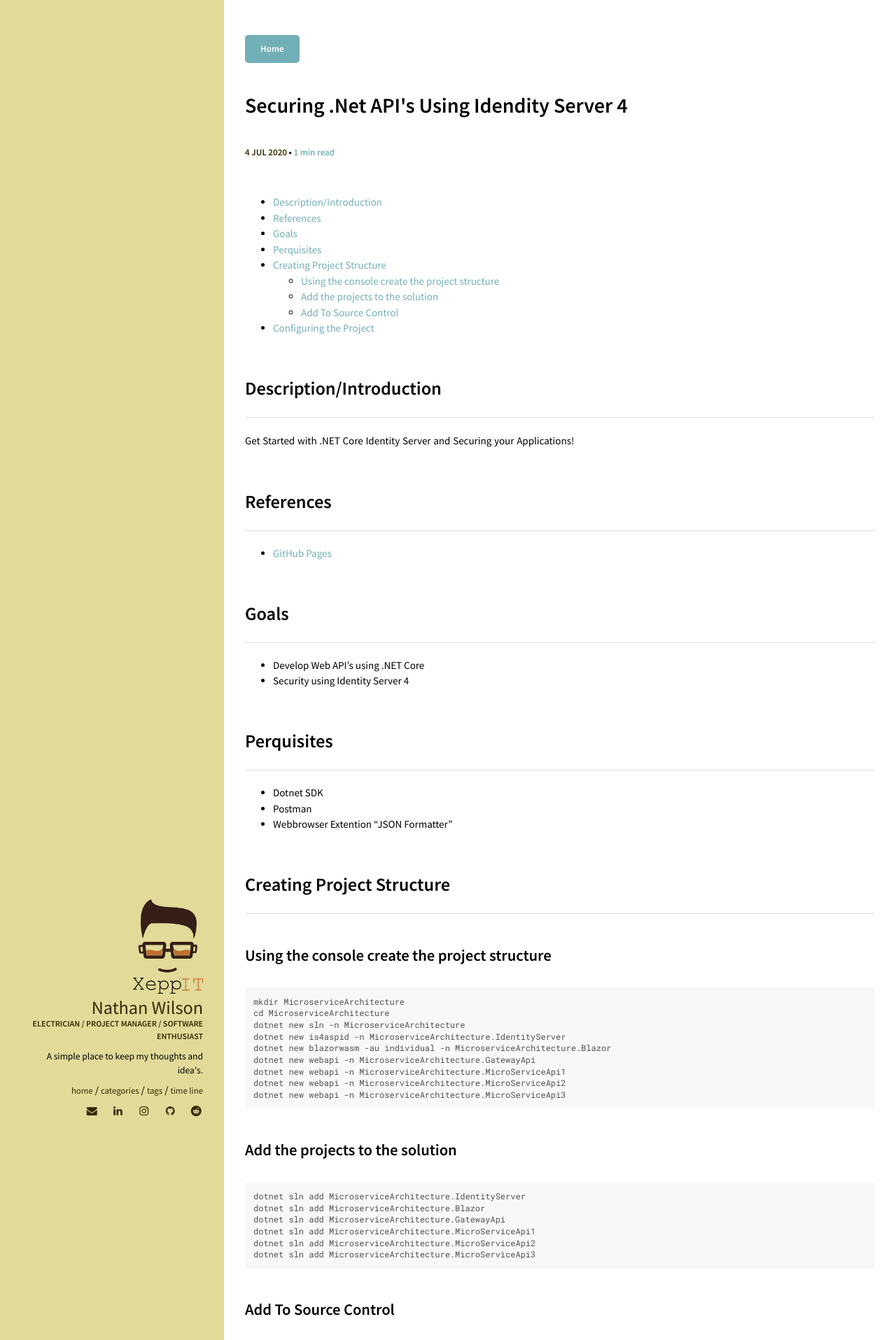
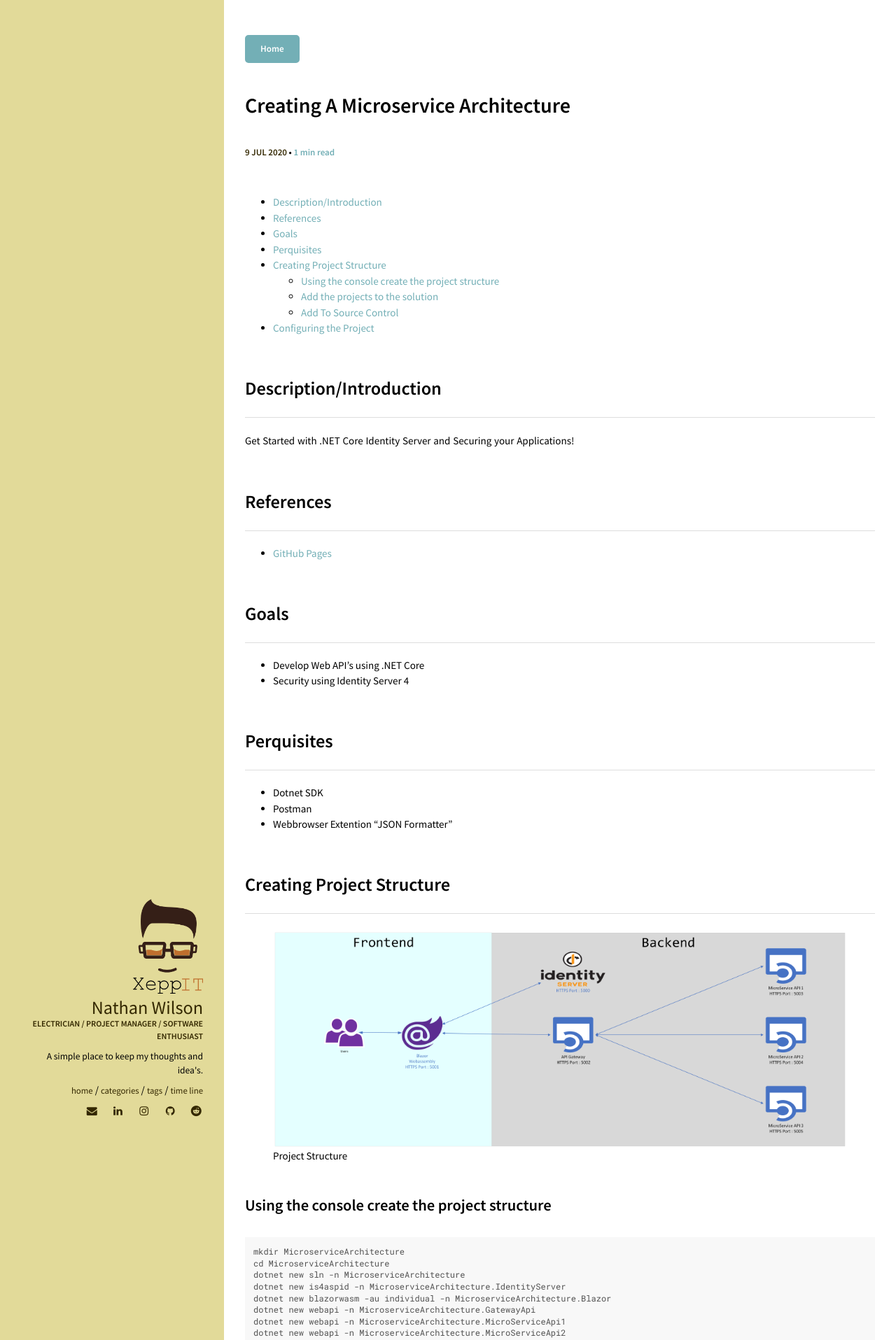
Before and after one commit to Xeppit/XeppIT.GitHub.io, a Jekyll site: the page built from _posts/2020-07-11-Creating-A-Microservice-Architecture.markdown, in a window 1280 px wide. Shown: the top 1915 px of the page at 70% size. Built offline with Jekyll 4.4.1, drawn with Linux system fonts in a browser that asks for light colours.

Commit message:
updated post

````diff
--- a/_posts/2020-07-11-Creating-A-Microservice-Architecture.markdown
+++ b/_posts/2020-07-11-Creating-A-Microservice-Architecture.markdown
@@ -1,8 +1,8 @@
 ---
 layout: post
-post_identifier: 2020-07-03-Identity-Server-4-Course
-title:  "Securing .Net API's Using Idendity Server 4"
-date:   2020-07-04 16:02:24 +0100
+post_identifier: 2020-07-11-Creating-A-Microservice-Architecture
+title:  "Creating A Microservice Architecture"
+date:   2020-07-09 16:02:24 +0100
 categories: Tutorial
 excerpt: loremNostrud est anim Lorem ea pariatur anim consequat sunt laborum pariatur et et
 ---
@@ -26,6 +26,11 @@ Get Started with .NET Core Identity Server and Securing your Applications!
 * Webbrowser Extention "JSON Formatter"
 
 ## Creating Project Structure
+
+{% include postimage.html
+postname=post_identifier
+imageName="1-1.png"
+caption="Project Structure" %}
 
 ### Using the console create the project structure
 ```
````
Also changed, not shown: post-images/2020-07-11-Creating-A-Microservice-Architecture/2020-07-11-Creating-A-Microservice-Architecture-1-1.png (added).
